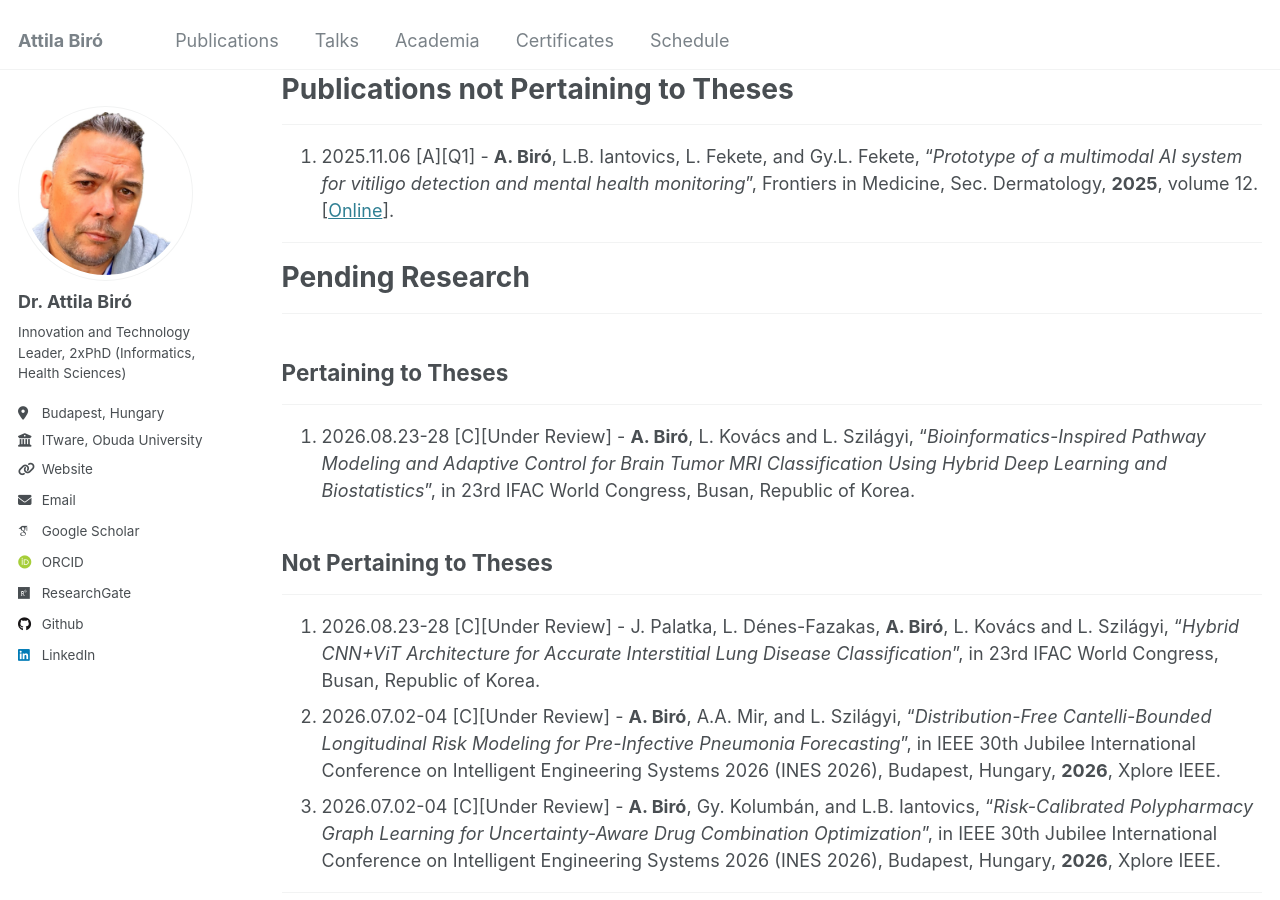
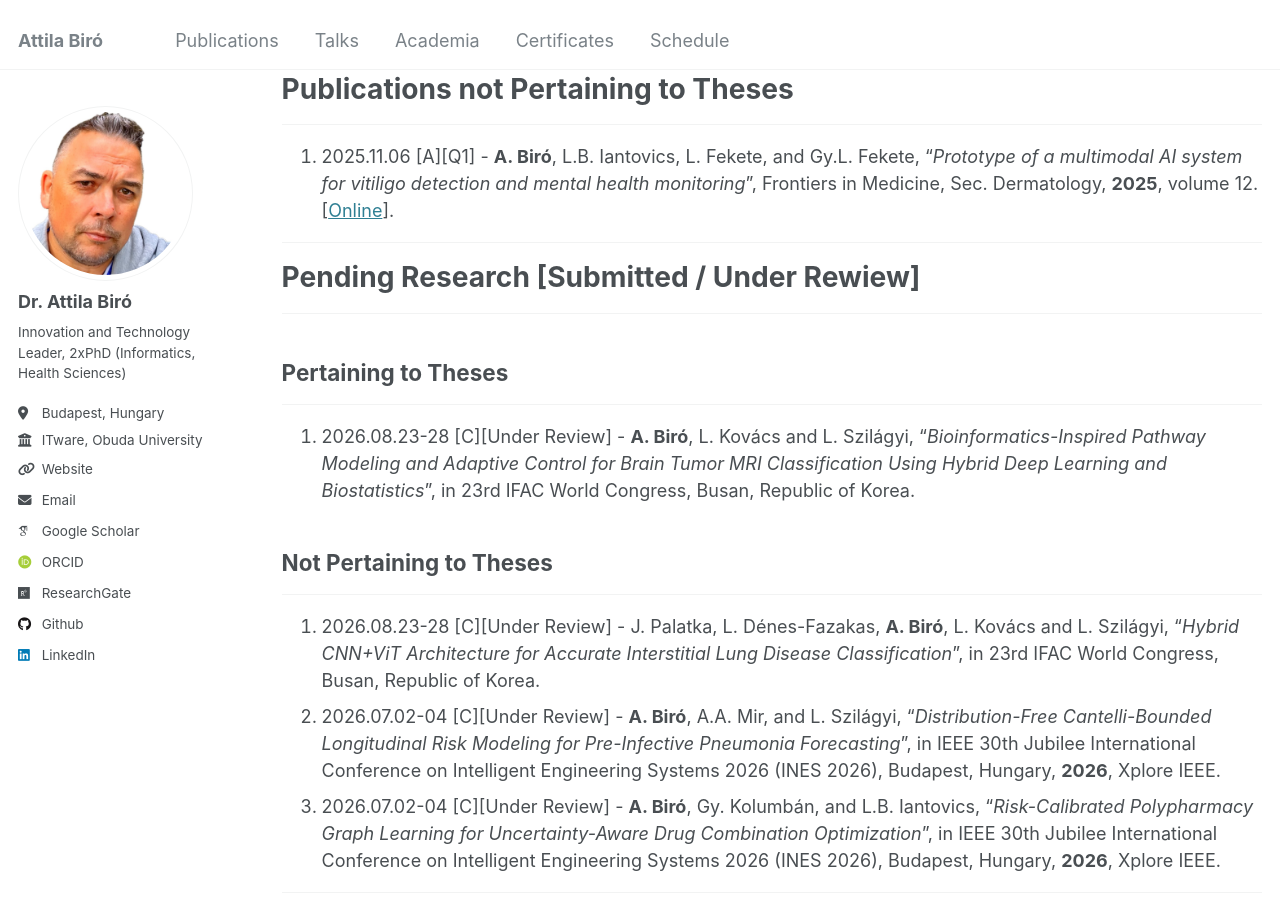
Before and after one commit to biroka/biroka.github.io, a Jekyll site: the page built from _pages/phd_mathematics.md, in a window 1280 px wide and 900 px high, scrolled down 1762 px. Built offline with Jekyll 4.4.1, drawn with Linux system fonts in a browser that asks for light colours; some web fonts are replaced.

Commit message:
Update phd_mathematics.md

```diff
--- a/_pages/phd_mathematics.md
+++ b/_pages/phd_mathematics.md
@@ -38,7 +38,7 @@ author_profile: true
 1. 2025.11.06 [A][Q1] - **A. Biró**, L.B. Iantovics, L. Fekete, and Gy.L. Fekete, "_Prototype of a multimodal AI system for vitiligo detection and mental health monitoring_", Frontiers in Medicine, Sec. Dermatology, **2025**, volume 12. [<a target="_new" href="https://www.frontiersin.org/journals/medicine/articles/10.3389/fmed.2025.1709891">Online</a>].
 
 ***
-# Pending Research
+# Pending Research [Submitted / Under Rewiew]
 ***
 
 ## Pertaining to Theses
```
